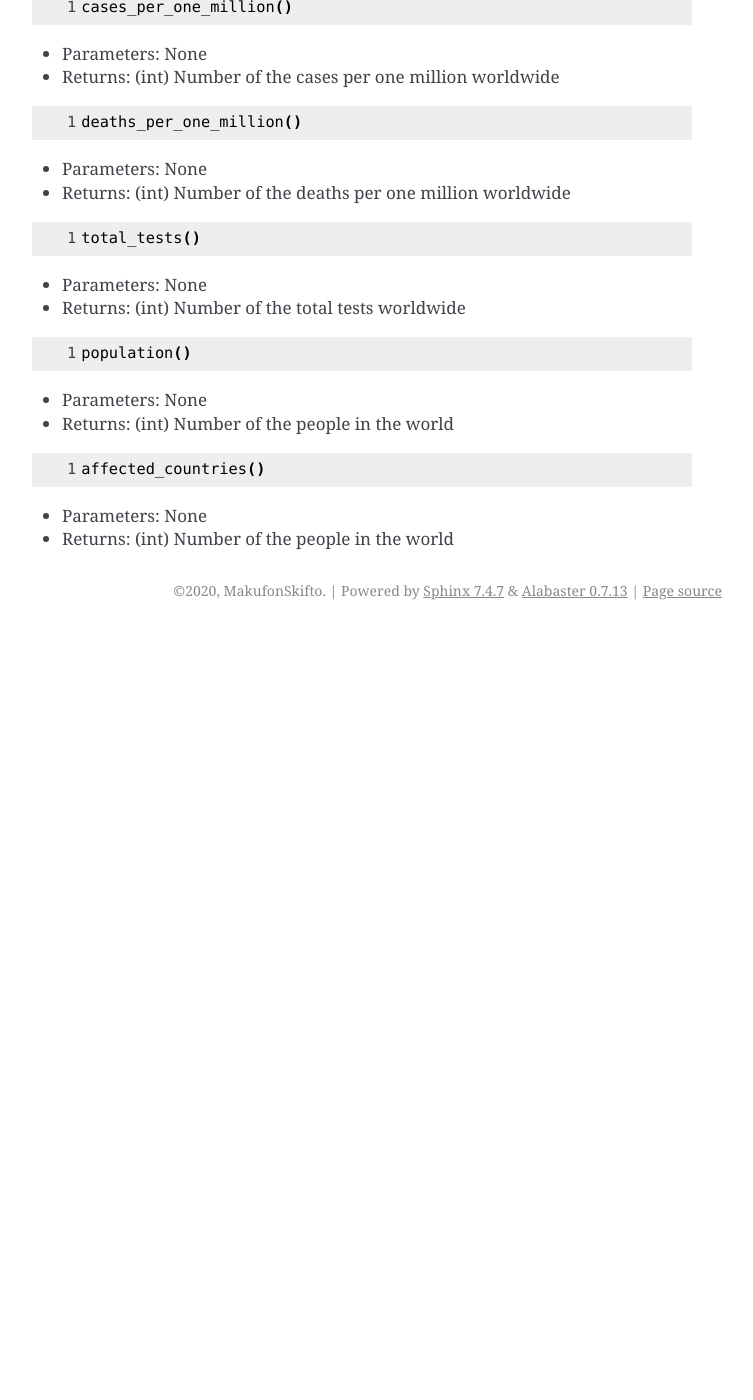
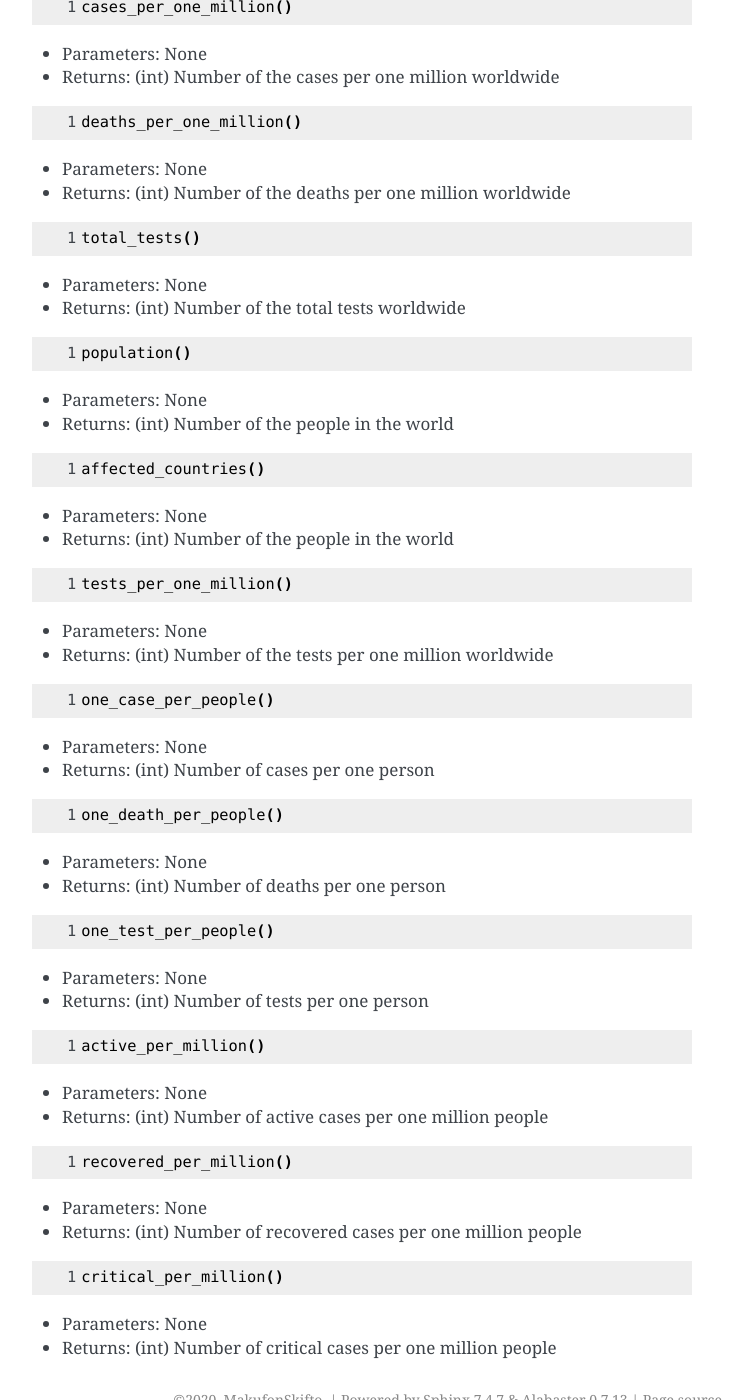
Before and after one commit to mrsrmn/corona-python, a Sphinx documentation site: the page built from docs/source/func.rst, in a window 1280 px wide and 1400 px high, scrolled down 3769 px. Shown: the whole window, without its empty margins (388-1141 px from the left). Built offline with Sphinx 7.4.7, drawn with Linux system fonts in a browser that asks for light colours; before the commit the page ends 4399 px from its top, so only the background shows below that.

Commit message:
Added the new functions to func.rst

```diff
--- a/docs/source/func.rst
+++ b/docs/source/func.rst
@@ -287,3 +287,59 @@ class: World()
 
 - Parameters: None
 - Returns: (int) Number of the people in the world
+
+.. code-block::
+  :linenos:
+
+  tests_per_one_million()
+
+- Parameters: None
+- Returns: (int) Number of the tests per one million worldwide
+
+.. code-block::
+  :linenos:
+
+  one_case_per_people()
+
+- Parameters: None
+- Returns: (int) Number of cases per one person
+
+.. code-block::
+  :linenos:
+
+  one_death_per_people()
+
+- Parameters: None
+- Returns: (int) Number of deaths per one person
+
+.. code-block::
+  :linenos:
+
+  one_test_per_people()
+
+- Parameters: None
+- Returns: (int) Number of tests per one person
+
+.. code-block::
+  :linenos:
+
+  active_per_million()
+
+- Parameters: None
+- Returns: (int) Number of active cases per one million people
+
+.. code-block::
+  :linenos:
+
+  recovered_per_million()
+
+- Parameters: None
+- Returns: (int) Number of recovered cases per one million people
+
+.. code-block::
+  :linenos:
+
+  critical_per_million()
+
+- Parameters: None
+- Returns: (int) Number of critical cases per one million people
```
